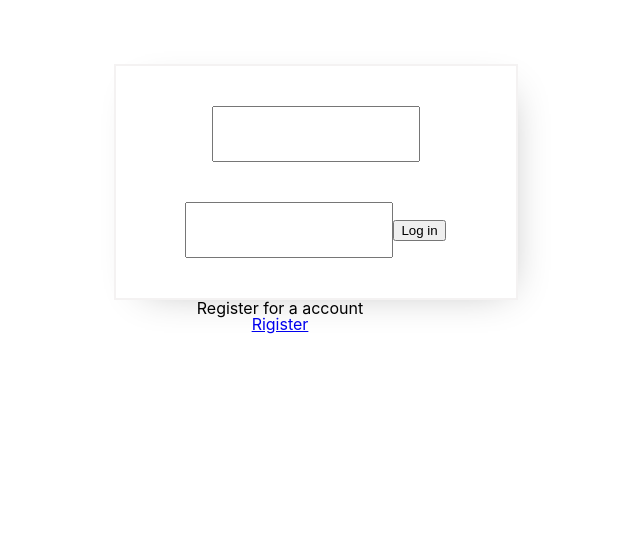
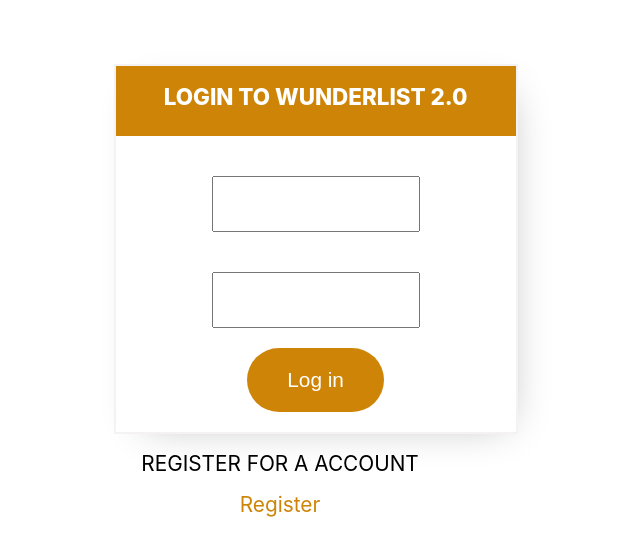
Before and after one commit to bw-wunderlist/bw-wunderlist-FE, a React (Create React App) app: page / in a window 1280 px wide. Shown: the top 556 px of the page, without its empty margins (360-1000 px from the left). Built offline with nearby package versions, Linux system fonts and the light colour scheme.

Commit message:
added css style to both forms

```diff
--- a/src/Components/LoginPage/login.css
+++ b/src/Components/LoginPage/login.css
@@ -0,0 +1,61 @@
+form{
+    display: flex;
+    flex-direction: column;
+    align-items: center;
+}
+
+
+
+button {
+    padding: 20px 40px;
+    background: rgb(206, 133, 7);
+    border: none;
+    border-radius: 50px;
+    color:#fff;
+    font-size: 1.3rem;
+    text-align: center;
+    cursor: pointer;
+}
+
+button:hover {
+    background: #000;
+    color: rgb(206, 133, 7);
+}
+
+
+h3{
+    padding: 20px 0;
+    font-size: 1.3rem;
+    text-transform: uppercase;
+
+}
+.link{
+    text-decoration: none;
+    font-size: 1.3rem;
+    color: rgb(206, 133, 7);
+    cursor: pointer;
+
+}
+.link:hover {
+
+    color: #000;
+}
+
+
+h1{
+    font-size: 1.4rem;
+    padding: 20px 0;
+    margin-bottom: 8px;
+    text-transform: uppercase;
+    font-weight: 800;
+    color: #fff;
+    text-align: center;
+
+
+}
+.header{
+    background: rgb(206, 133, 7);
+    width: 100%;
+    margin-bottom: 20px;
+    margin-top: -20px;
+}
--- a/src/Components/LoginPage/login.js
+++ b/src/Components/LoginPage/login.js
@@ -1,6 +1,6 @@
 import React from 'react';
 import { Link } from 'react-router-dom'
-// import  RegisterPage   from '../RegisterPage/RegisterPage';
+import './login.css'
 
 
 class Login extends React.Component {
@@ -24,6 +24,9 @@
     return (
       <div>
         <form onSubmit={this.login}>
+          <div className="header">
+            <h1>Login to  Wunderlist 2.0 </h1>
+          </div>
           <input
             type="text"
             name="username"
@@ -40,7 +43,7 @@
         </form>
         <h3>Register for a account </h3>
 
-        <Link to= "../RegisterPage/RegisterPage" >Rigister</Link>
+        <Link className="link" to= "/Register" >Register</Link>
       </div>
     );
   }
--- a/src/Components/RegisterPage/SignupForm.js
+++ b/src/Components/RegisterPage/SignupForm.js
@@ -1,5 +1,6 @@
 import React from 'react';
 import './form.css'
+import { Link } from 'react-router-dom'
 
 
 
@@ -101,6 +102,9 @@
                     </div>
 
                 </form>
+                <h3>Already have a account </h3>
+
+                <Link className="link" to= "/" >Login</Link>
                 </div>
 
         )
--- a/src/Components/RegisterPage/form.css
+++ b/src/Components/RegisterPage/form.css
@@ -1,6 +1,6 @@
 
 .MainPage {
-
+    margin-bottom: 20px;
 }
 
 form{
@@ -20,16 +20,19 @@
 h1{
     font-size: 1.4rem;
     padding: 20px 0;
-    margin-bottom: 20px;
+    margin-bottom: 8px;
     text-transform: uppercase;
     font-weight: 800;
     color: #fff;
+    text-align: center;
 
 
 }
 .header{
     background: rgb(206, 133, 7);
     width: 100%;
+    margin-bottom: 20px;
+    margin-top: -20px;
 }
 
 
@@ -60,6 +63,7 @@
 
 
 
+
 }
 
 .reg-btn{
@@ -77,3 +81,15 @@
     background: #000;
     color: rgb(206, 133, 7);
 }
+
+.link{
+    text-decoration: none;
+    font-size: 1.3rem;
+    color: rgb(206, 133, 7);
+    cursor: pointer;
+
+}
+.link:hover {
+
+    color: #000;
+}
```
